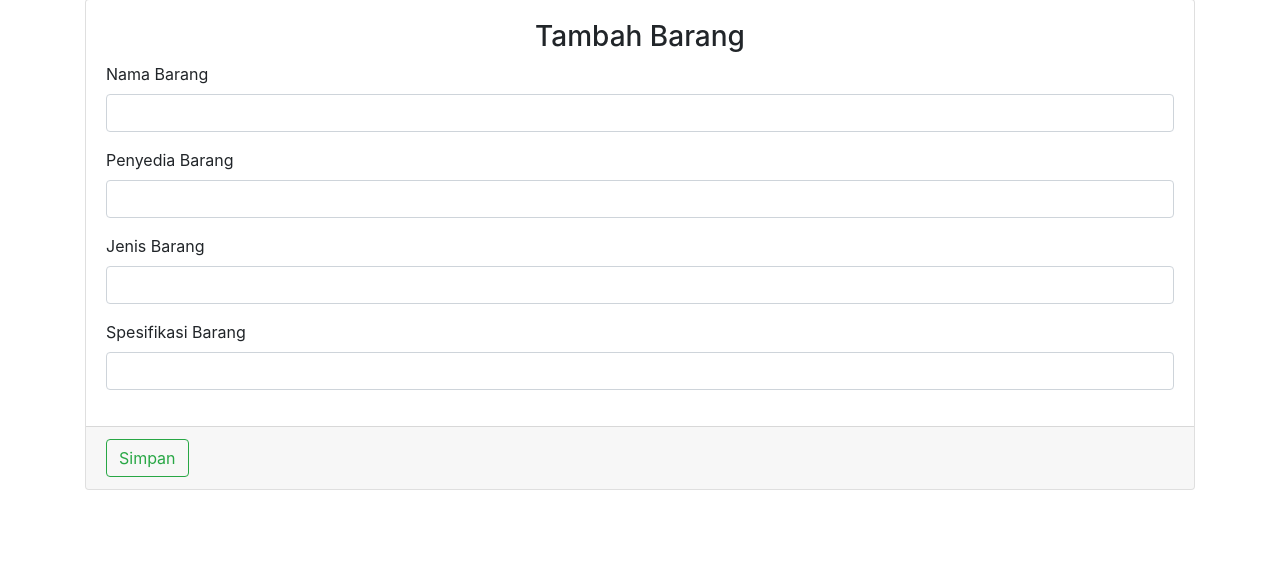
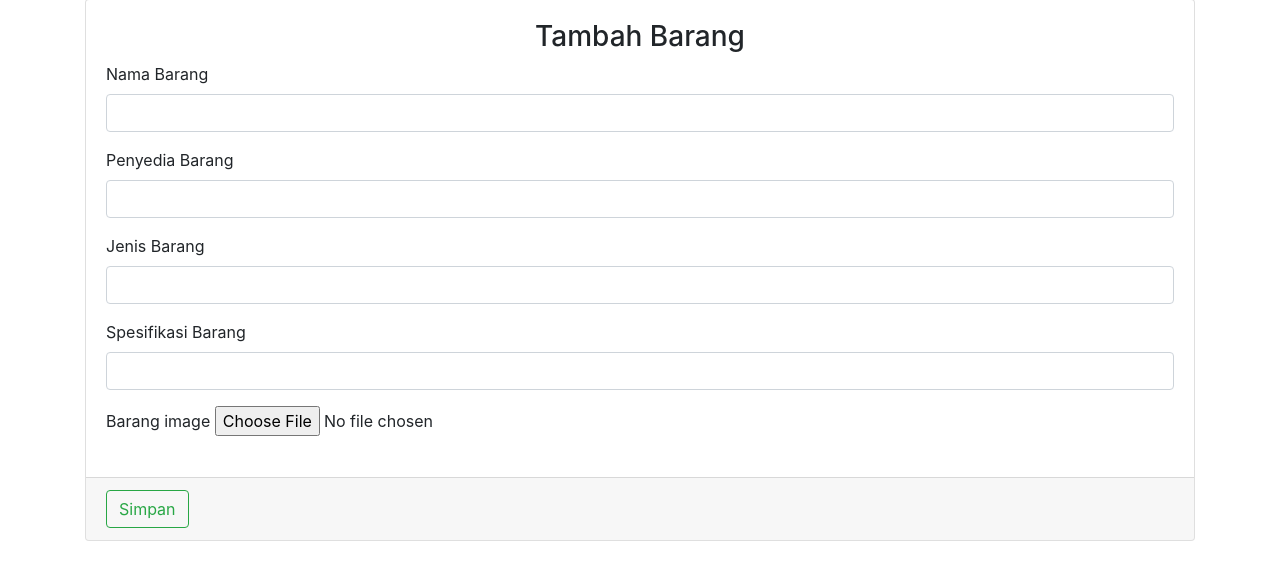
Before and after one commit to aldinokemal/django-crud, a Django app: page /barang/add in a window 1280 px wide. Shown: the part 107-687 px from the top of the page. Run offline with Django 3.2, Linux system fonts and the light colour scheme; a user stored in the database is signed in; some libraries are stand-ins or nearby versions.

Commit message:
[update]
- add Upload image !!

```diff
--- a/inixindo/settings.py
+++ b/inixindo/settings.py
@@ -123,5 +123,8 @@ STATICFILES_DIRS = [
     os.path.join(BASE_DIR, 'static'),
 ]
 
+MEDIA_ROOT = os.path.join(BASE_DIR, 'media')
+MEDIA_URL = '/media/'
+
 LOGIN_URL = '/account/login/'
 LOGIN_REDIRECT_URL = '/'
--- a/inixindo/urls.py
+++ b/inixindo/urls.py
@@ -15,9 +15,14 @@ Including another URLconf
 """
 from django.contrib import admin
 from django.urls import path, include
+from django.conf import settings
+from django.conf.urls.static import static
 
 urlpatterns = [
     path('admin/', admin.site.urls),
     path('', include('inventori.urls')),
-    path('account/', include('account.urls'))
+    path('account/', include('account.urls')),
 ]
+
+urlpatterns += static(settings.STATIC_URL, document_root=settings.STATIC_ROOT)
+urlpatterns += static(settings.MEDIA_URL, document_root=settings.MEDIA_ROOT)
--- a/inventori/forms.py
+++ b/inventori/forms.py
@@ -1,4 +1,5 @@
 from django import forms
+from django.core.files.images import ImageFile
 from django.core import validators
 from .models import Barang, Inventaris
 
@@ -6,7 +7,7 @@ from .models import Barang, Inventaris
 class BarangForm(forms.ModelForm):
     class Meta:
         model = Barang
-        fields = ['barang_nama', 'barang_brand', 'barang_jenis', 'barang_spek']
+        fields = ['barang_nama', 'barang_brand', 'barang_jenis', 'barang_spek', 'barang_image']
         labels = {
             'barang_nama': 'Nama Barang',
             'barang_brand': 'Penyedia Barang',
@@ -20,6 +21,11 @@ class BarangForm(forms.ModelForm):
             'barang_spek': forms.TextInput(attrs={'type': 'text', 'class': 'form-control'}),
         }
 
+    def clean_barang_image(self):
+        picture = self.cleaned_data.get("barang_image")
+        if picture.size > 1000000:
+            raise forms.ValidationError("Kegedean bosque !!!")
+        return picture
 
 class InvForm(forms.ModelForm):
     class Meta:
--- a/inventori/models.py
+++ b/inventori/models.py
@@ -9,6 +9,7 @@ class Barang(models.Model):
     barang_brand = models.CharField(max_length=255)
     barang_jenis = models.CharField(max_length=255)
     barang_spek = models.CharField(max_length=500)
+    barang_image = models.ImageField(default='default.png')
     barang_created = models.DateTimeField(auto_now_add=True)
     barang_updated = models.DateTimeField(blank=True, null=True)
 
--- a/inventori/templates/barang.html
+++ b/inventori/templates/barang.html
@@ -36,6 +36,7 @@
                 <td>{{ d.barang_brand }}</td>
                 <td>{{ d.barang_jenis }}</td>
                 <td>{{ d.barang_spek }}</td>
+                <td><img src="{{d.barang_image.url}}" alt="Gambar" style="width: 50px"></td>
                 <td>
                     <a href="{% url 'inventori:barang.edit' d.barang_id %}" class="btn btn-outline-primary">Edit</a>
                     <button class="btn btn-outline-danger" onclick="delBarang({{ d.barang_id }})">Hapus</button>
--- a/inventori/templates/barang_add.html
+++ b/inventori/templates/barang_add.html
@@ -3,7 +3,7 @@
 
 
 {% block content %}
-    <form action="{% url 'inventori:barang.add' %}" method="post">
+    <form action="{% url 'inventori:barang.add' %}" method="post" enctype="multipart/form-data">
         <div class="card">
             {% if messages %}
                 <div class="alert alert-info">
--- a/inventori/views.py
+++ b/inventori/views.py
@@ -21,7 +21,7 @@ def barang_show(request):
 @login_required
 def barang_add(request):
     if request.method == 'POST':
-        form = BarangForm(request.POST)
+        form = BarangForm(request.POST, request.FILES)
         if form.is_valid():
             form.save()
             messages.success(request, 'Barang berhasil ditambahkan')
@@ -30,7 +30,7 @@ def barang_add(request):
             messages.error(request, 'Terjadi Kesalahan')
     else:
         form = BarangForm()
-        return render(request, "barang_add.html", {'form': form})
+    return render(request, "barang_add.html", {'form': form})
 
 
 @login_required
@@ -74,6 +74,7 @@ def inv_add(request):
         return render(request, "inventaris_add.html", {'form': form})
 
 
+@login_required
 def inv_edit(request, id):
     data = Inventaris.objects.get(inv_id=id)
 
@@ -89,6 +90,7 @@ def inv_edit(request, id):
         return render(request, "inventaris_edit.html", {'data': data, 'form': form})
 
 
+@login_required
 def inv_delete(request, id):
     inventaris = Inventaris.objects.get(inv_id=id)
     inventaris.delete()
```
Also changed, not shown: db.sqlite3, inventori/migrations/0005_barang_barang_image.py (added), inventori/migrations/0006_auto_20200216_0749.py (added), inventori/migrations/0007_auto_20200216_0759.py (added), inventori/migrations/0008_auto_20200216_0822.py (added), inventori/migrations/0009_auto_20200216_0854.py (added), media/default.png (added).
